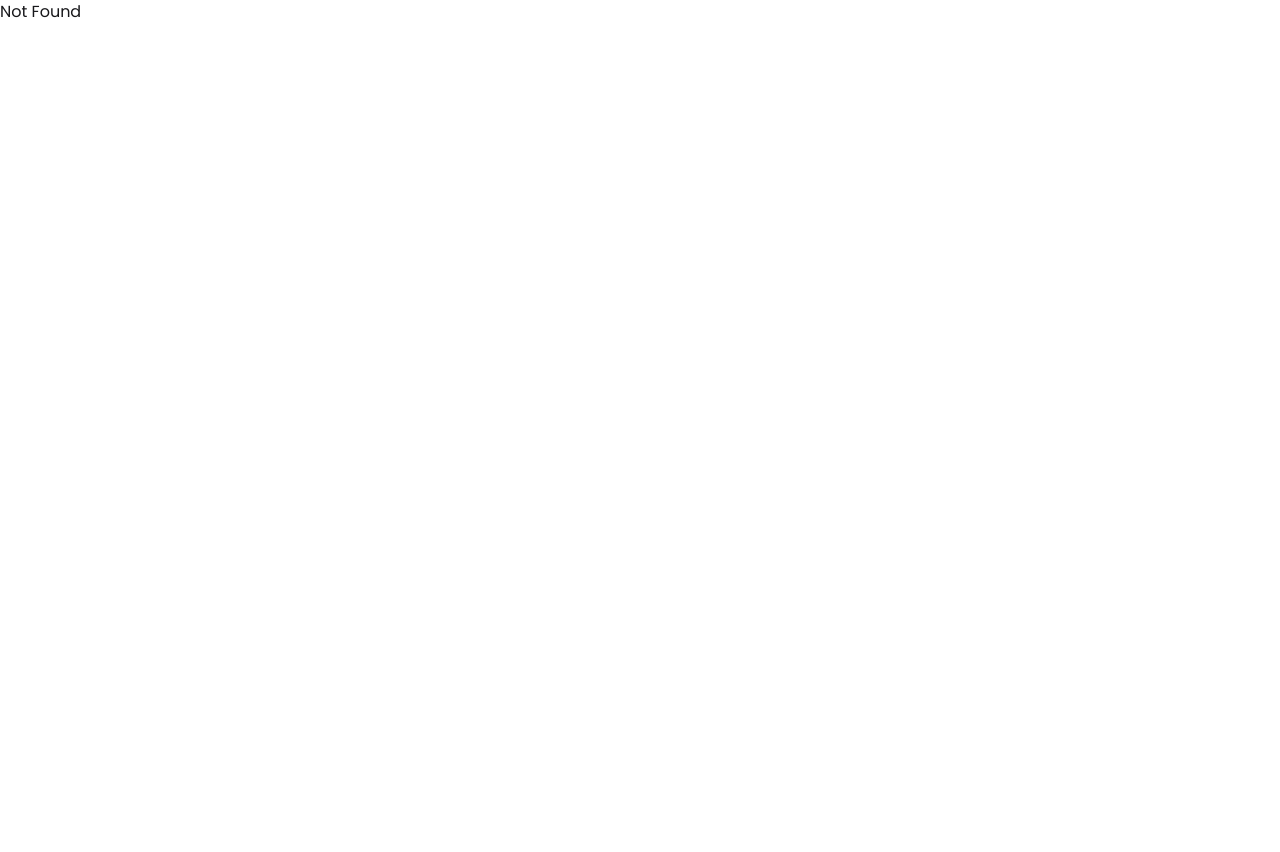
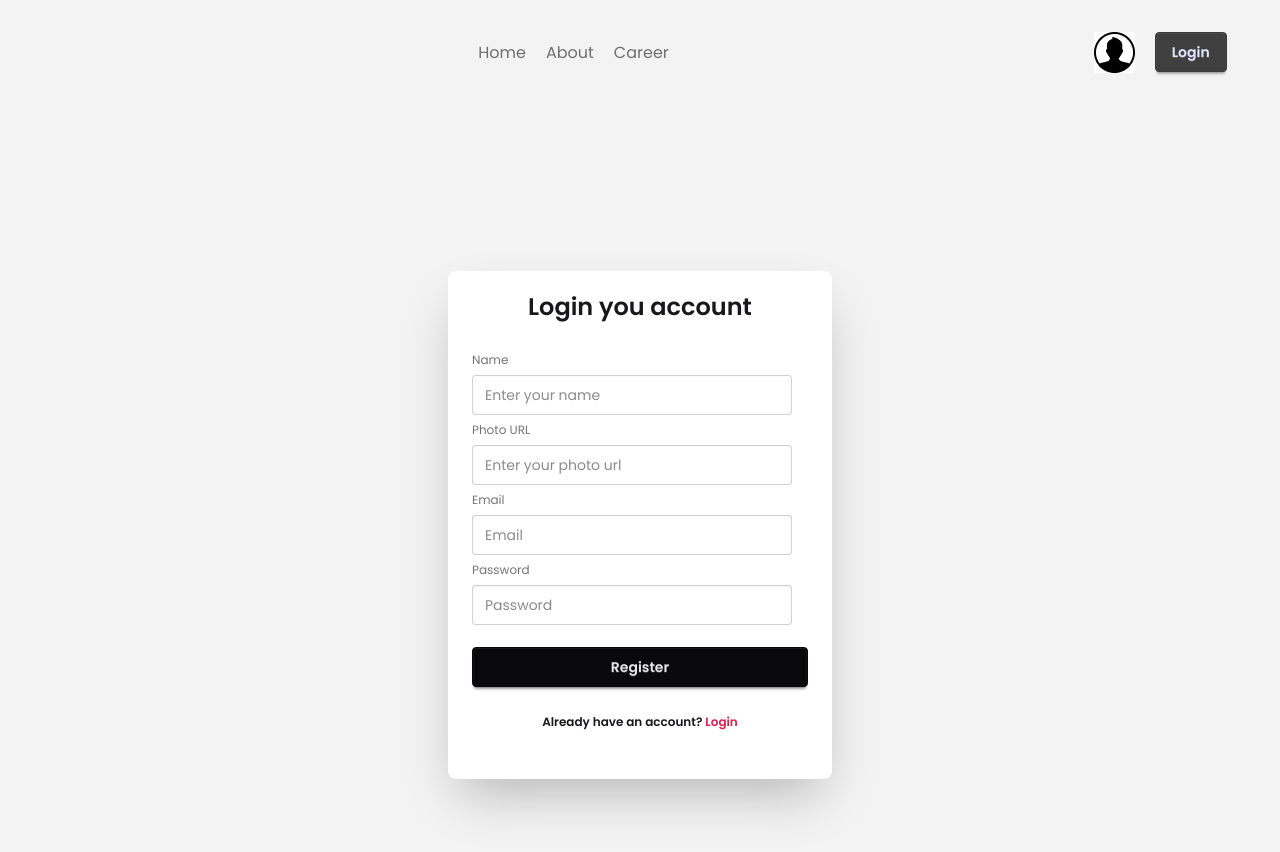
Before and after one commit to soyeb109/dragon-news, a React (Vite) app: page /auth/register in a window 1280 px wide. Shown: the top 852 px of the page. Before the commit the page ends 800 px from the top, so only its background shows below. Built offline with nearby package versions, Linux system fonts and the light colour scheme.

Commit message:
design login & register page

```diff
--- a/src/components/Navbar.jsx
+++ b/src/components/Navbar.jsx
@@ -1,5 +1,5 @@
 import React from "react";
-import { NavLink } from "react-router";
+import { Link, NavLink } from "react-router";
 import userImage from "../assets/user.png";
 
 const Navbar = () => {
@@ -13,7 +13,9 @@
       </div>
       <div className="login-btn flex gap-5">
         <img src={userImage} alt="User Image" />
-        <button className="btn btn-primary">Login</button>
+        <Link to="/auth/login" className="btn btn-primary">
+          Login
+        </Link>
       </div>
     </div>
   );
--- /dev/null
+++ b/src/layouts/AuthLayout.jsx
@@ -0,0 +1,18 @@
+import React from "react";
+import Navbar from "../components/Navbar";
+import { Outlet } from "react-router";
+
+const AuthLayout = () => {
+  return (
+    <div className="bg-base-200 min-h-screen">
+      <header className="w-11/12 mx-auto py-4">
+        <Navbar />
+      </header>
+      <main className="w-11/12 mx-auto py-5">
+        <Outlet />
+      </main>
+    </div>
+  );
+};
+
+export default AuthLayout;
--- /dev/null
+++ b/src/pages/Login.jsx
@@ -0,0 +1,34 @@
+import React from "react";
+import { Link } from "react-router";
+
+const Login = () => {
+  return (
+    <div className="flex justify-center items-center min-h-screen">
+      <div className="card bg-base-100 w-full max-w-sm shrink-0 shadow-2xl py-5">
+        <h2 className="font-semibold text-2xl text-center">
+          Login you account
+        </h2>
+        <div className="card-body">
+          <fieldset className="fieldset">
+            <label className="label">Email</label>
+            <input type="email" className="input" placeholder="Email" />
+            <label className="label">Password</label>
+            <input type="password" className="input" placeholder="Password" />
+            <div>
+              <a className="link link-hover ">Forgot password?</a>
+            </div>
+            <button className="btn btn-neutral mt-4">Login</button>
+            <p className="text-center pt-5 font-semibold">
+              Don't have an account?{" "}
+              <Link className="text-secondary" to="/auth/register">
+                Register
+              </Link>
+            </p>
+          </fieldset>
+        </div>
+      </div>
+    </div>
+  );
+};
+
+export default Login;
--- /dev/null
+++ b/src/pages/Register.jsx
@@ -0,0 +1,48 @@
+import React from "react";
+import { Link } from "react-router";
+
+const Register = () => {
+  return (
+    <div className="flex justify-center items-center min-h-screen">
+      <div className="card bg-base-100 w-full max-w-sm shrink-0 shadow-2xl py-5">
+        <h2 className="font-semibold text-2xl text-center">
+          Login you account
+        </h2>
+        <div className="card-body">
+          <fieldset className="fieldset">
+            {/* Name */}
+            <label className="label">Name</label>
+            <input
+              type="text"
+              className="input"
+              placeholder="Enter your name"
+            />
+            {/* Photo url */}
+            <label className="label">Photo URL</label>
+            <input
+              type="text"
+              className="input"
+              placeholder="Enter your photo url"
+            />
+            {/* Email */}
+            <label className="label">Email</label>
+            <input type="email" className="input" placeholder="Email" />
+            {/* Password */}
+            <label className="label">Password</label>
+            <input type="password" className="input" placeholder="Password" />
+
+            <button className="btn btn-neutral mt-4">Register</button>
+            <p className="text-center pt-5 font-semibold">
+              Already have an account?{" "}
+              <Link className="text-secondary" to="/auth/login">
+                Login
+              </Link>
+            </p>
+          </fieldset>
+        </div>
+      </div>
+    </div>
+  );
+};
+
+export default Register;
--- a/src/routes/router.jsx
+++ b/src/routes/router.jsx
@@ -2,6 +2,9 @@
 import HomeLayout from "../layouts/HomeLayout";
 import Home from "../pages/Home";
 import CategoryNews from "../pages/CategoryNews";
+import Login from "../pages/Login";
+import Register from "../pages/Register";
+import AuthLayout from "../layouts/AuthLayout";
 
 const router = createBrowserRouter([
   {
@@ -21,7 +24,17 @@
   },
   {
     path: "/auth",
-    element: <h1>Authentication Layout</h1>,
+    element: <AuthLayout />,
+    children: [
+      {
+        path: "/auth/login",
+        Component: Login,
+      },
+      {
+        path: "/auth/register",
+        Component: Register,
+      },
+    ],
   },
   {
     path: "/news",
```
